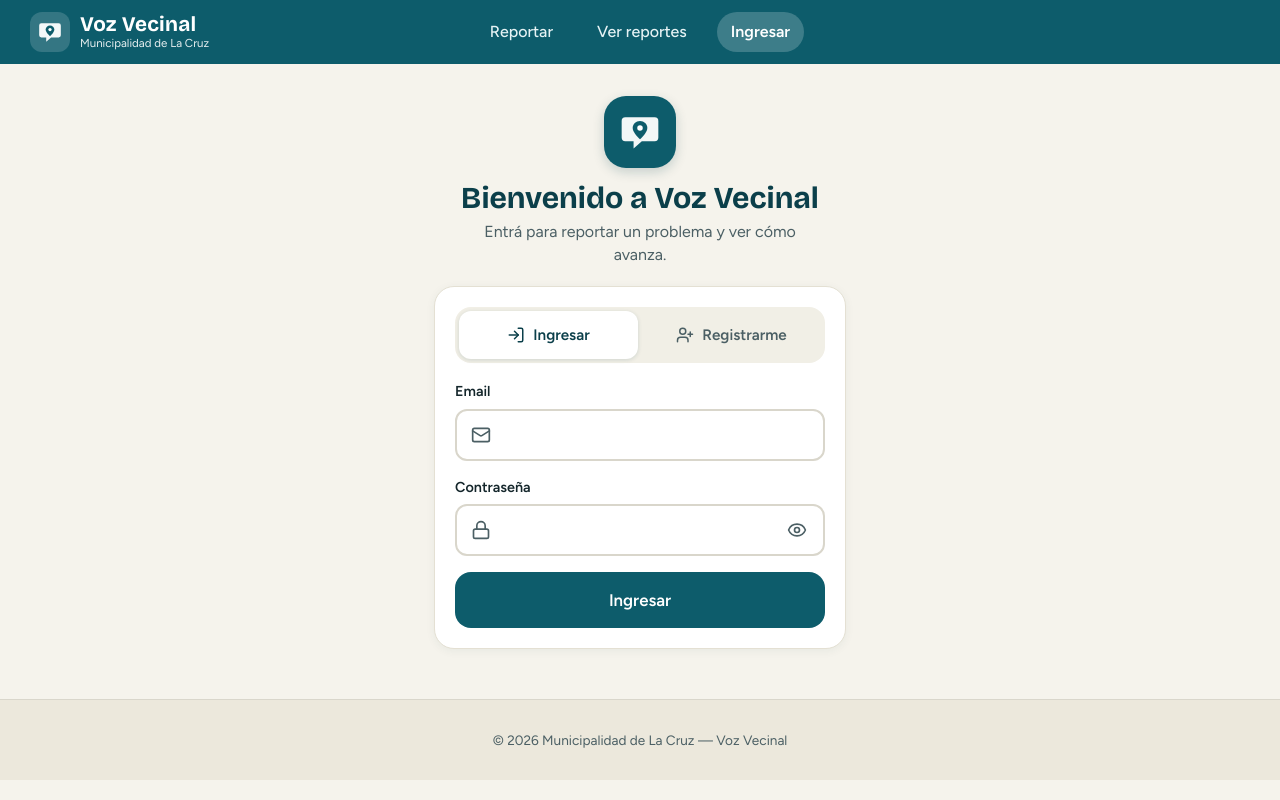
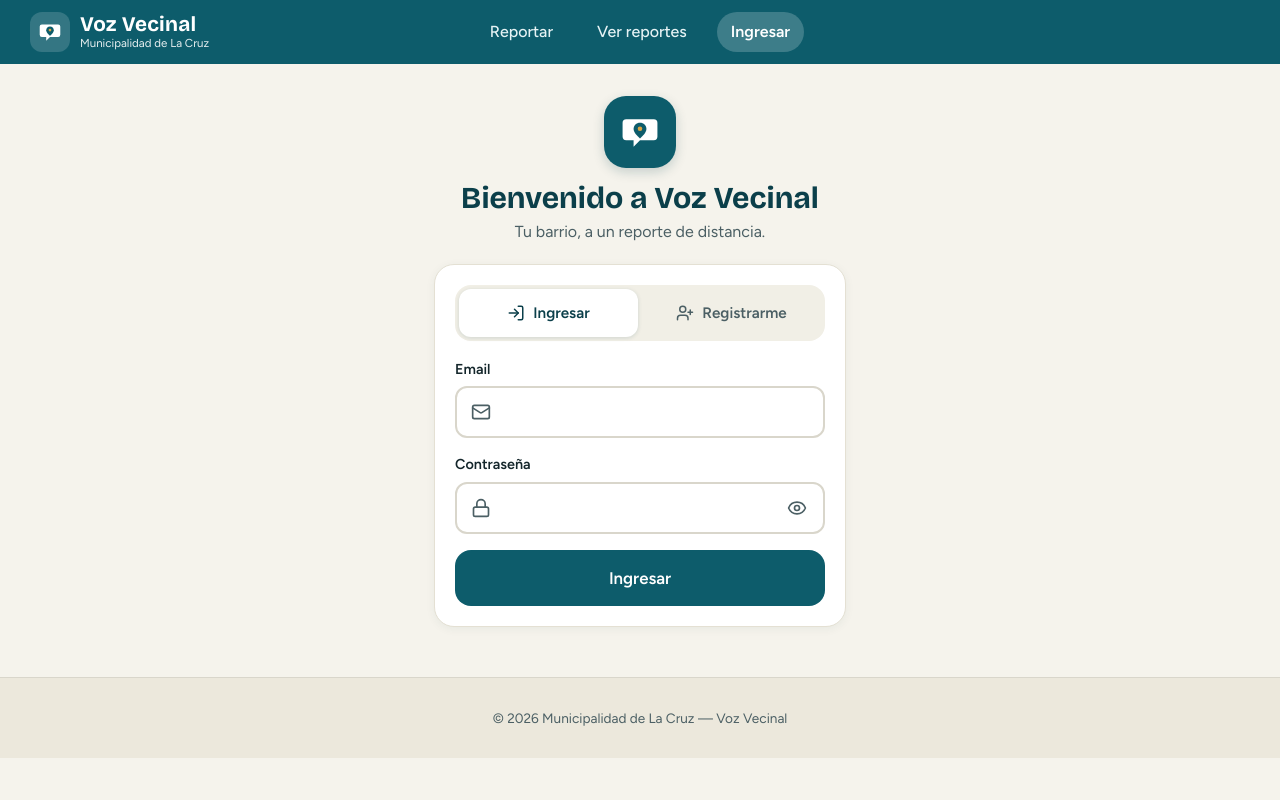
Before and after one commit to gabrielcardozo2553/voz-vecinal, a React (Vite) app in the folder frontend/: page /login in a window 1280 px wide. Built offline with nearby package versions, Linux system fonts and the light colour scheme.

Commit message:
Logo nuevo (burbuja con pin y punto amarillo), ícono de la pestaña y frase del login
Co-Authored-By: Claude Sonnet 5.5 <noreply@anthropic.com>
Claude-Session: https://claude.ai/code/session_01XGJw1jqBh1pcA7owwDG8Bj

```diff
--- a/frontend/src/components/Logo.jsx
+++ b/frontend/src/components/Logo.jsx
@@ -1,18 +1,15 @@
 function Logo({ size = 36 }) {
   return (
-    <svg width={size} height={size} viewBox="0 0 48 48" fill="none" aria-hidden="true">
-
+    <svg width={size} height={size} viewBox="0 0 96 96" fill="none" aria-hidden="true">
       <path
-        d="M8 8h32a4 4 0 0 1 4 4v18a4 4 0 0 1-4 4H26l-9 8v-8H8a4 4 0 0 1-4-4V12a4 4 0 0 1 4-4z"
+        d="M18 20h60a8 8 0 0 1 8 8v30a8 8 0 0 1-8 8H48L34 80V66H18a8 8 0 0 1-8-8V28a8 8 0 0 1 8-8z"
         fill="white"
-        fillOpacity="0.95"
       />
-
       <path
-        d="M24 12c-4.4 0-8 3.4-8 7.6 0 5.4 8 12.4 8 12.4s8-7 8-12.4C32 15.4 28.4 12 24 12z"
+        d="M48 28c-8 0-14 6-14 13.5C34 51 48 62 48 62s14-11 14-20.5C62 34 56 28 48 28z"
         style={{ fill: 'var(--color-primario)' }}
       />
-      <circle cx="24" cy="19.6" r="3" fill="white" />
+      <circle cx="48" cy="41" r="5" style={{ fill: 'var(--color-acento)' }} />
     </svg>
   );
 }
--- a/frontend/src/pages/LoginPage.jsx
+++ b/frontend/src/pages/LoginPage.jsx
@@ -157,7 +157,7 @@ function LoginPage() {
         <p className="login-subtitulo">
           {esRegistro
             ? 'Con tu cuenta podés reportar problemas y seguir cómo avanzan.'
-            : 'Entrá para reportar un problema y ver cómo avanza.'}
+            : 'Tu barrio, a un reporte de distancia.'}
         </p>
       </div>
 
```
Also changed, not shown: frontend/public/favicon.svg.
